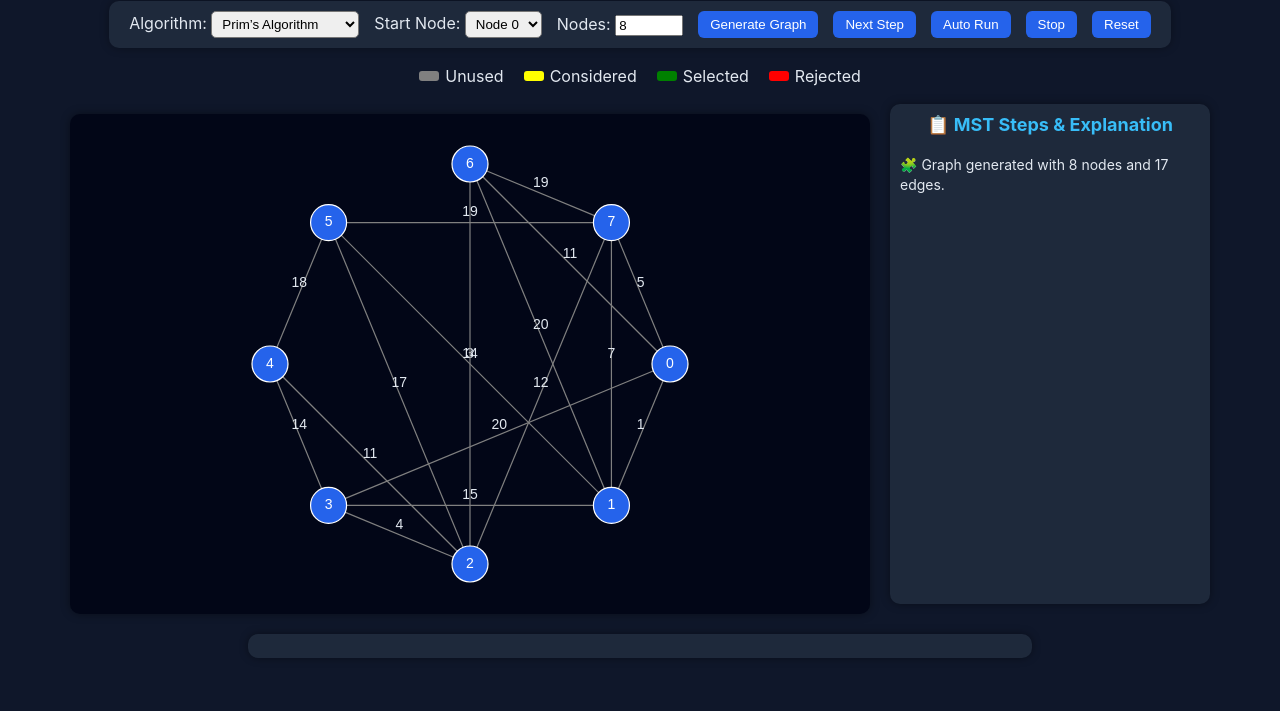
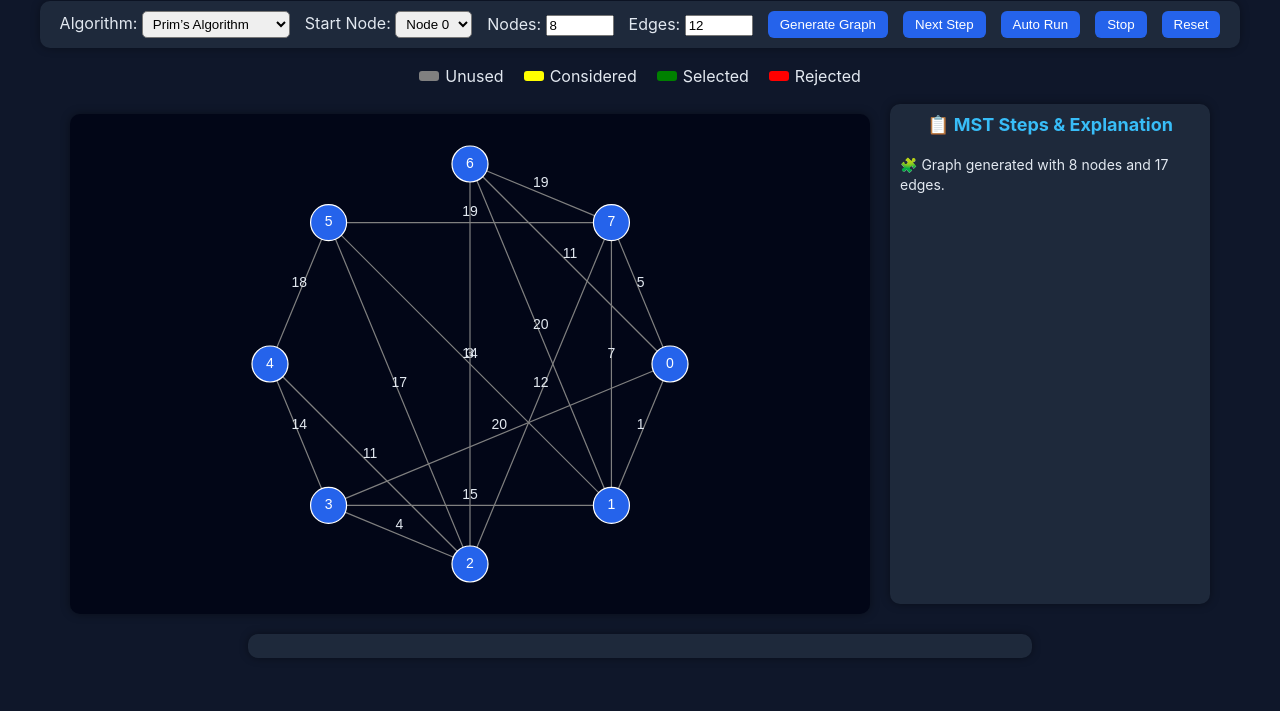
Before and after one commit to alokkumargkp410-hash/mst_visualizer, a plain HTML site: page index.html in a window 1280 px wide. Shown: the part 89-800 px from the top of the page. Drawn offline with Linux system fonts and the light colour scheme.

Commit message:
index.html

```diff
--- a/index.html
+++ b/index.html
@@ -21,9 +21,13 @@
       <select id="startNode"></select>
     </label>
 
-    <!-- ✅ Added Node Count Input -->
+    <!-- ✅ Node and Edge input side by side -->
     <label>Nodes:
       <input type="number" id="nodeCount" value="8" min="2" max="20" style="width:60px;">
+    </label>
+
+    <label>Edges:
+      <input type="number" id="edgeCount" value="12" min="1" max="50" style="width:60px;">
     </label>
 
     <button id="generate">Generate Graph</button>
```
